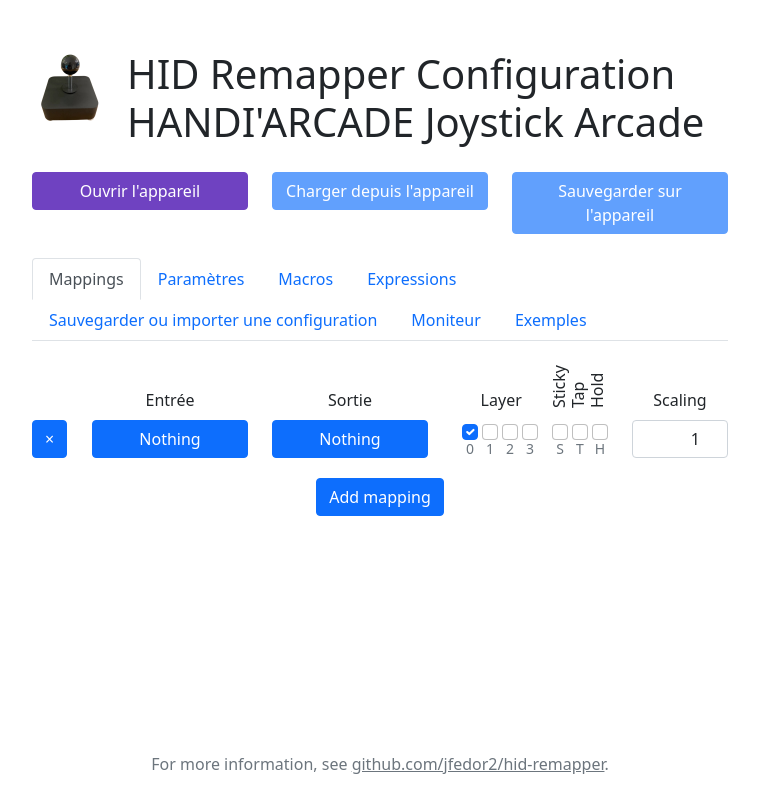
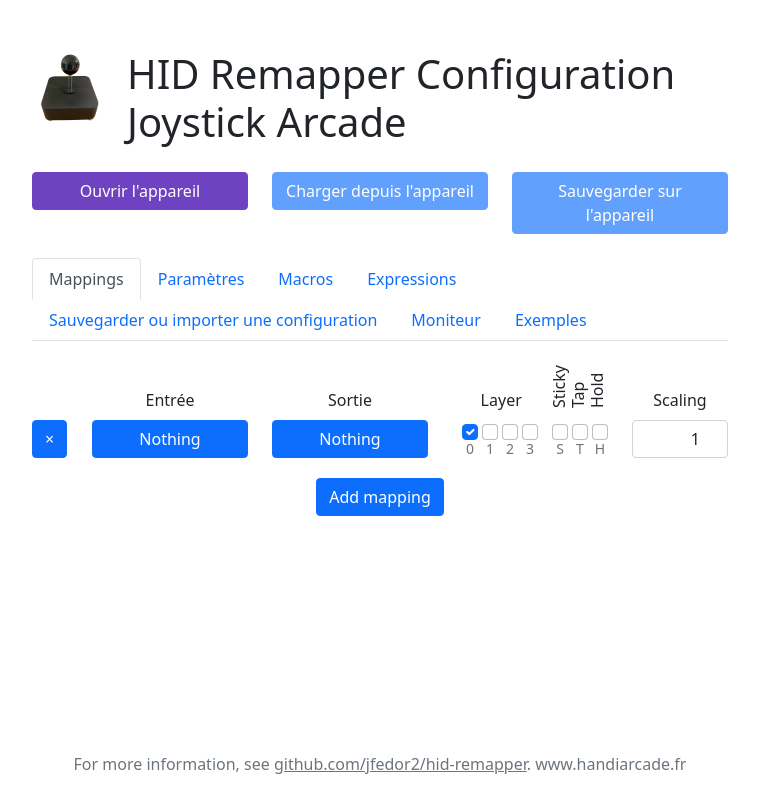
Before and after one commit to handiarcade/joystickArcade, a plain HTML site: page index.html in a window 1280 px wide. Shown: the whole page, without its empty margins (260-1019 px from the left). Drawn offline with nearby package versions, Linux system fonts and the light colour scheme.

Commit message:
index.html

```diff
--- a/index.html
+++ b/index.html
@@ -16,7 +16,7 @@
     <div class="container d-flex flex-column" style="max-width: 720px; min-height: 100vh;">
         <div class="d-flex align-items-center mt-5">
             <img src="logo.png" alt="Logo" style="height: 100px; width: 100px; margin-right: 20px;">
-            <h1 class="m-0">HID Remapper Configuration HANDI'ARCADE Joystick Arcade</h1>
+            <h1 class="m-0">HID Remapper Configuration  Joystick Arcade</h1>
         </div>
  <style>
     .btn-violet {
@@ -333,6 +333,7 @@
 
         <div class="text-center text-muted mt-4 mb-4">
             For more information, see <a class="text-reset" href="https://github.com/jfedor2/hid-remapper">github.com/jfedor2/hid-remapper</a>.
+            www.handiarcade.fr
         </div>
 
     </div>
```
